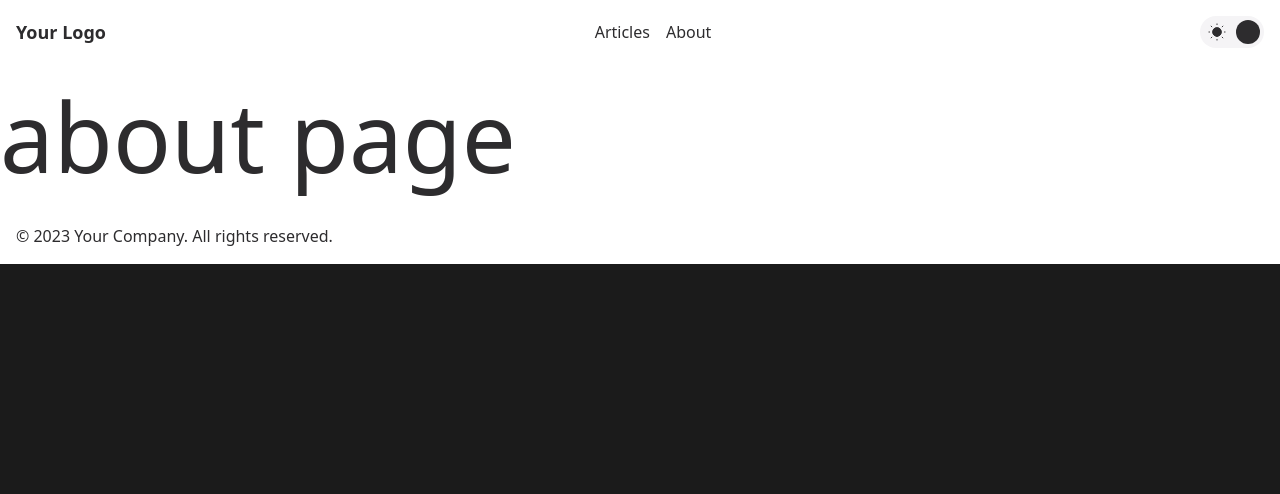
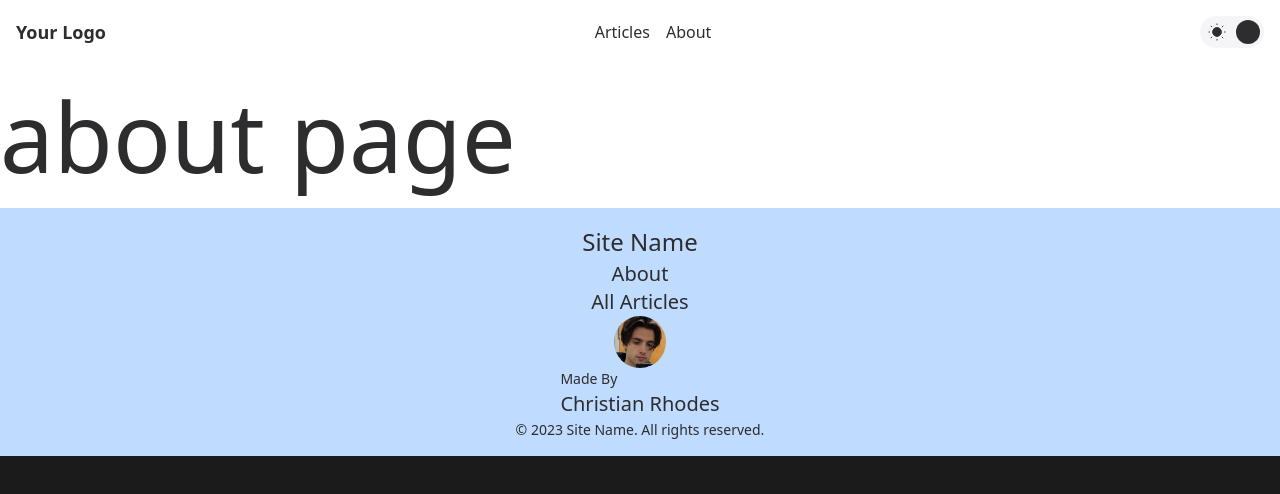
Before and after one commit to christianrhodes18/media-blog, a Next.js app: page /about in a window 1280 px wide. Shown: the top 494 px of the page. Built offline with nearby package versions, Linux system fonts and the light colour scheme.

Commit message:
add author credit component

```diff
--- /dev/null
+++ b/app/components/AuthorCredit.tsx
@@ -0,0 +1,25 @@
+import Image from 'next/image'
+
+interface AuthorInfo {
+    firstName: string;
+    lastName: string;
+    image: string;
+    bio?: string;
+    creditType?: string;
+  }
+
+const AuthorCredit: React.FC<AuthorInfo> = ({ firstName, lastName, bio, image, creditType }) => {
+    return (
+        <div className="flex flex-col">
+            <Image className="mx-auto rounded-full" src={`/author/${image}`} alt={firstName} width="52" height="52" />
+            { creditType
+                ? <p className="subtitle2">{creditType} </p>
+                : <p className="subtitle2">Made By </p>
+            }
+            <h6>{firstName} {lastName}</h6>
+            {bio && <p className="caption">{bio}</p>}
+        </div>
+    )
+}
+
+export default AuthorCredit
--- a/app/components/Footer.tsx
+++ b/app/components/Footer.tsx
@@ -1,11 +1,27 @@
 // Footer.tsx
 import React from 'react';
+import Link from 'next/link';
+import AuthorCredit from './AuthorCredit';
 
 const Footer: React.FC = () => {
+  const year = new Date().getFullYear();
+
   return (
-    <footer className="p-4">
-      <div className="container mx-auto">
-        <p>&copy; 2023 Your Company. All rights reserved.</p>
+    <footer className="p-4 flex flex-col justify-center bg-blue-200">
+      <h5 className="mx-auto">Site Name</h5>
+      <div className="mx-auto flex flex-col justify-center font-medium text-xl">
+        <Link className='mx-auto' href="/about">About</Link>
+        <Link className='mx-auto' href="/posts">All Articles</Link>
+      </div>
+      <div className="mx-auto">
+        <AuthorCredit
+          firstName="Christian"
+          lastName="Rhodes"
+          image='christian.jpg'
+        />
+      </div>
+      <div className="mx-auto body2">
+        <p>&copy; {year} Site Name. All rights reserved.</p>
       </div>
     </footer>
   );
--- a/package.json
+++ b/package.json
@@ -15,6 +15,7 @@
     "autoprefixer": "10.4.15",
     "eslint": "8.47.0",
     "eslint-config-next": "13.4.19",
+    "framer-motion": "^10.16.2",
     "glob": "^10.3.3",
     "gray-matter": "^4.0.3",
     "next": "13.4.19",
```
Also changed, not shown: public/author/christian.jpg (added), 1 other file (tests, documents, lock files or other folders).
